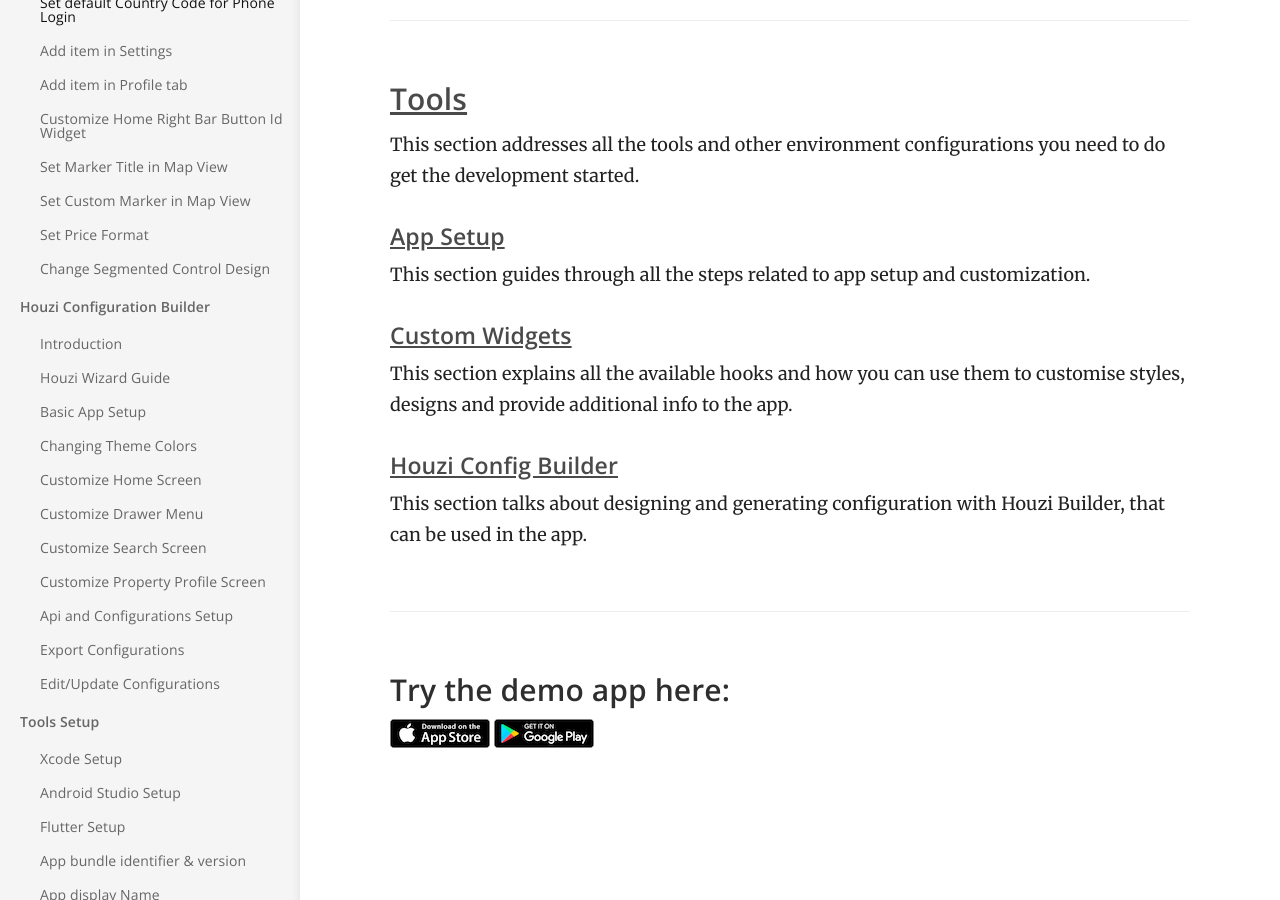
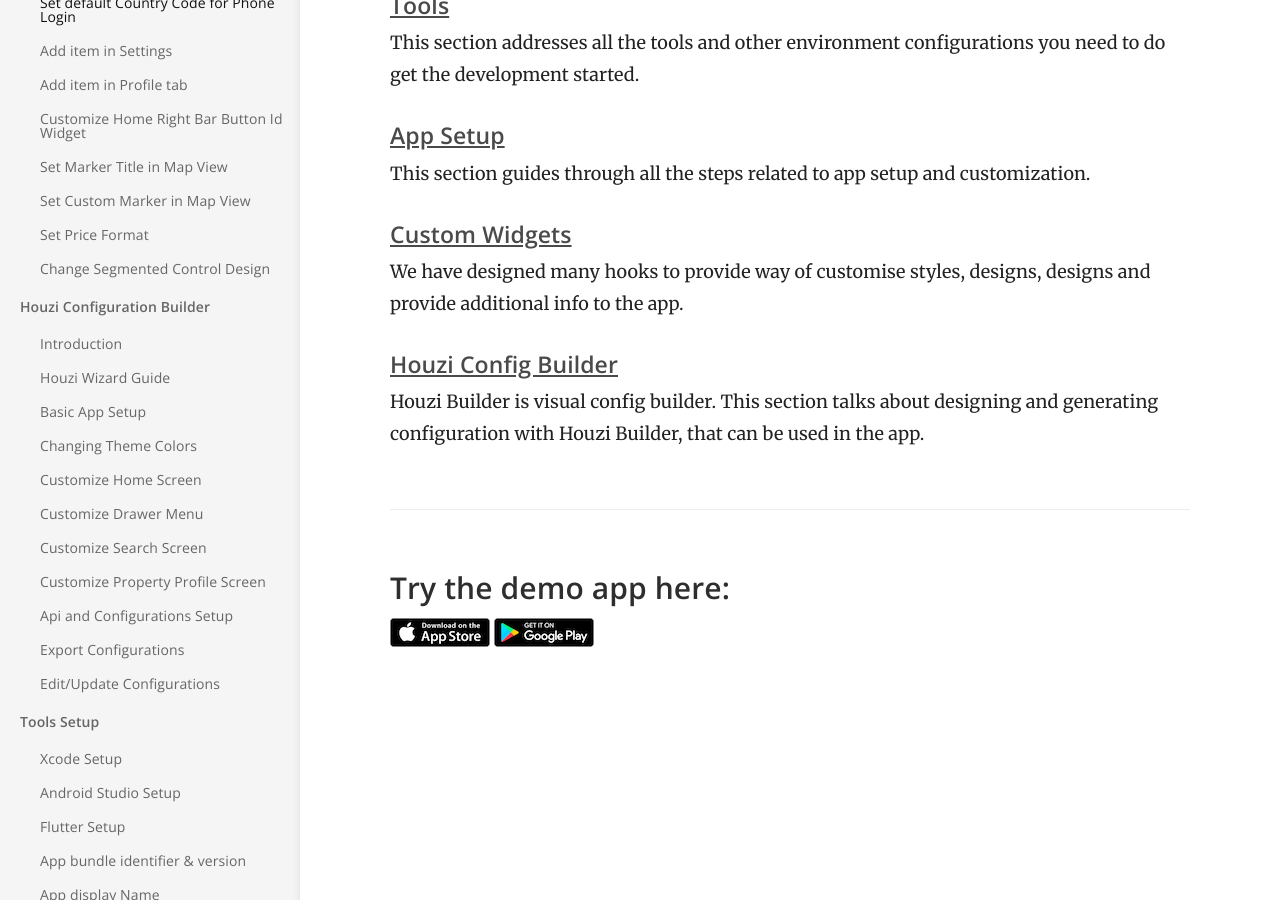
Before and after one commit to booleanbites/houzi-doc, a Jekyll site: the page built from index.md, in a window 1280 px wide and 900 px high, scrolled down 915 px. Built offline with Jekyll 4.4.1, drawn with Linux system fonts in a browser that asks for light colours.

Commit message:
fixed formatting and improved pharases

```diff
--- a/index.md
+++ b/index.md
@@ -13,7 +13,7 @@ Visit website here: https://houzi.booleanbites.com
 
 This documentation consist of three parts.
 
-### [Tools](tools/xcode_setup)
+#### [Tools](tools/xcode_setup)
 
 This section addresses all the tools and other environment configurations you need to do get the development started.
 
@@ -23,11 +23,11 @@ This section guides through all the steps related to app setup and customization
 
 #### [Custom Widgets](hooks-widgets/add_item_drawer)
 
-This section explains all the available hooks and how you can use them to customise styles, designs and provide additional info to the app.
+We have designed many hooks to provide way of customise styles, designs, designs and provide additional info to the app.
 
 #### [Houzi Config Builder](houzi-config-builder/introduction)
 
-This section talks about designing and generating configuration with Houzi Builder, that can be used in the app.
+Houzi Builder is visual config builder. This section talks about designing and generating configuration with Houzi Builder, that can be used in the app.
 
 ### Try the demo app here:
 
```
